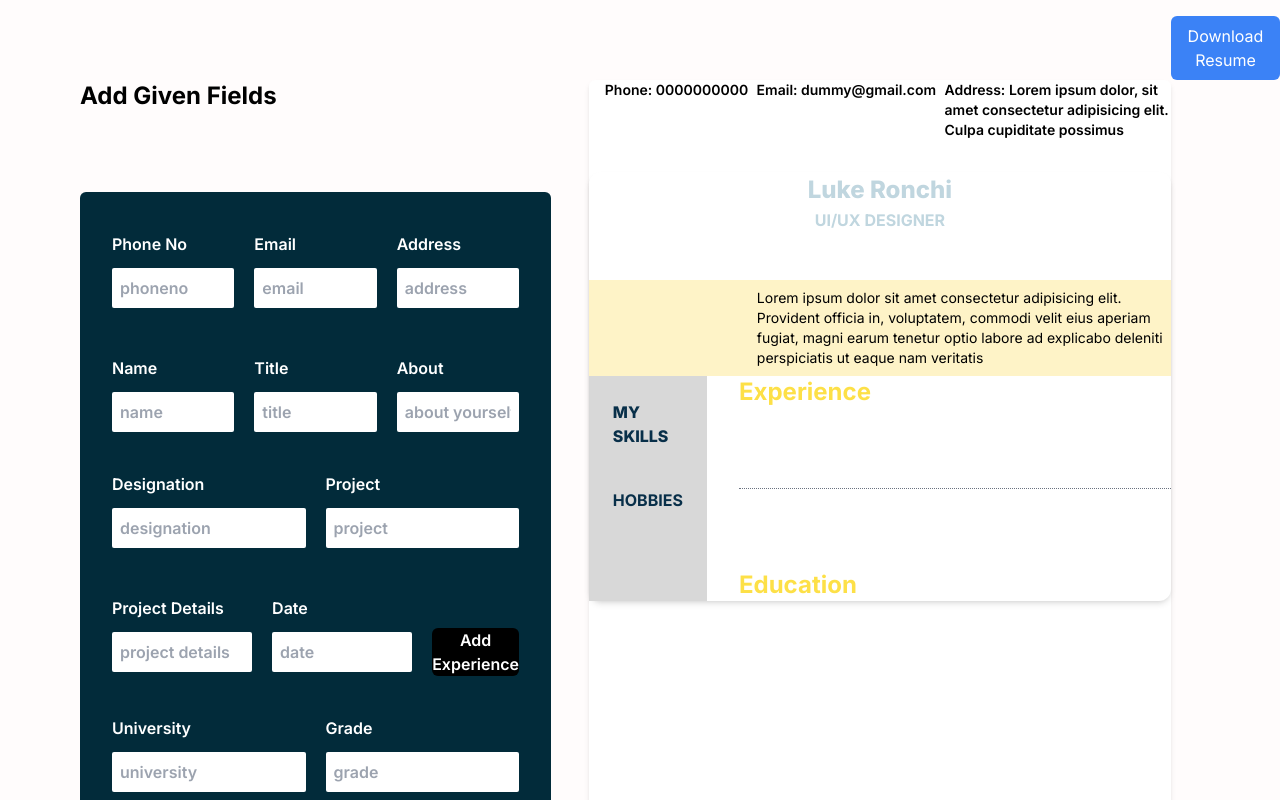
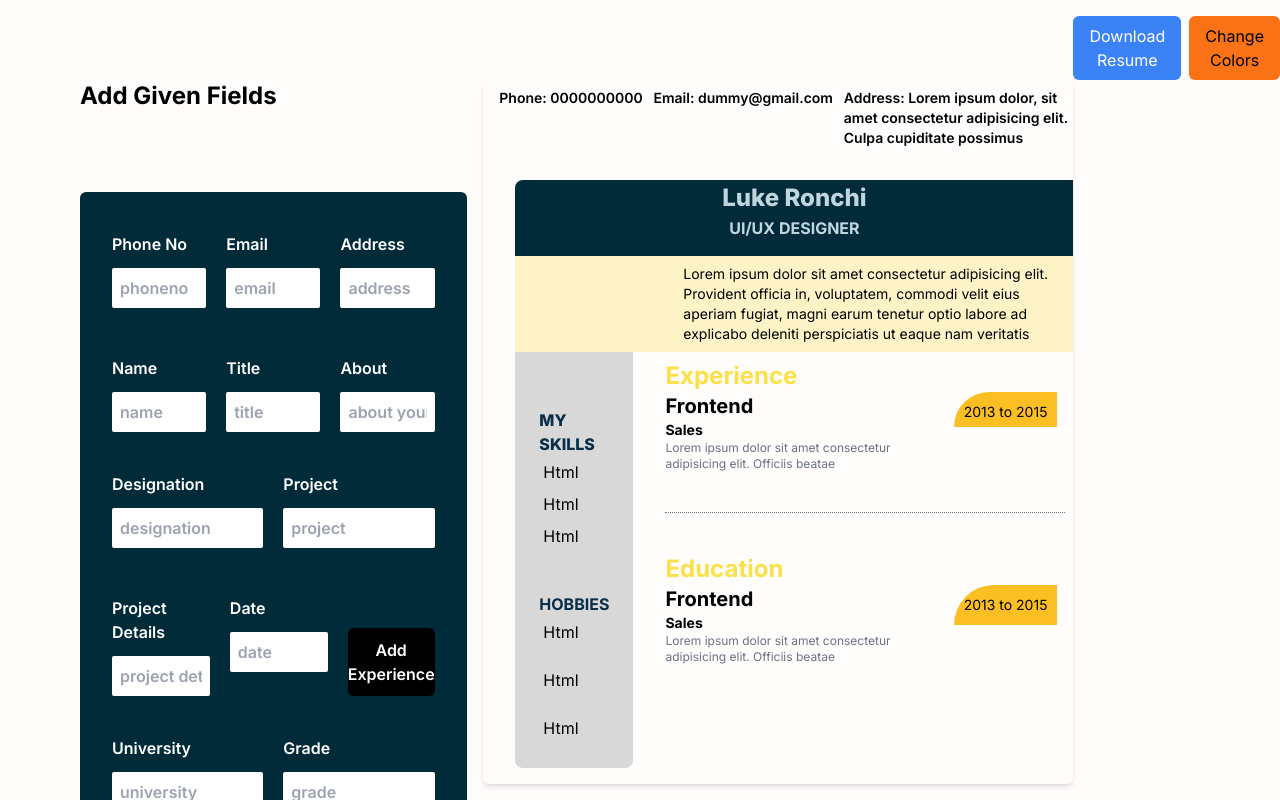
Before and after one commit to yash13565/GOCV, a Next.js app: page / in a window 1280 px wide. Shown: the top 800 px of the page. Built offline with nearby package versions, Linux system fonts and the light colour scheme.

Commit message:
Editing WIP

```diff
--- a/app/globals.css
+++ b/app/globals.css
@@ -6,3 +6,7 @@
 body {
   background-color: rgb(255, 252, 252);
 }
+
+.scrollbar-hide::-webkit-scrollbar {
+  display: none;
+}
--- a/components/LeftSection/LeftSection.tsx
+++ b/components/LeftSection/LeftSection.tsx
@@ -40,6 +40,10 @@ export default function LeftSection() {
   const [grade, setGrade] = useState('');
   const [graduationDate, setGraduationDate] = useState('');
   const [educationData, setEducationData] = useState<educationData>([]);
+  const [show, setShow] = useState(true);
+  function toggleColors() {
+    setShow((prev) => !prev);
+  }
   function handleAddData() {
     setData([
       ...data,
@@ -131,7 +135,7 @@ export default function LeftSection() {
     <div className='flex-col md:flex-row md:flex'>
       <div>
         <h1 className='m-10 sm:m-20 font-bold text-2xl'>Add Given Fields</h1>
-        <div className='bg-[#022b3a] ml-10 sm:ml-20 w-[54%] md:w-[80%] p-3 rounded-md text-white font-semibold'>
+        <div className='bg-[#022b3a] ml-10 sm:ml-20 w-fit md:w-[80%] p-3 rounded-md text-white font-semibold max-h-[78vh] overflow-y-scroll scrollbar-hide'>
           <div className='p-5 flex-col items-baseline sm:flex sm:flex-row gap-5'>
             <div>
               <p>Phone No</p>
@@ -263,7 +267,7 @@ export default function LeftSection() {
               type='button'
               text='Add Experience'
               onClick={handleAddData}
-              className=' bg-black  rounded-md h-12 mt-10'
+              className=' bg-black  rounded-md  mt-10 '
             />
           </div>
           <div className='p-5 flex-col items-baseline sm:flex sm:flex-row gap-5'>
@@ -309,7 +313,7 @@ export default function LeftSection() {
               type='button'
               text='Add Education'
               onClick={addEducationData}
-              className=' bg-black  rounded-md h-12 mt-10 p-2'
+              className=' bg-black  rounded-md mt-10 p-2'
             />
           </div>
           <div className='p-5 flex-col  sm:flex sm:flex-row gap-5'>
@@ -349,7 +353,7 @@ export default function LeftSection() {
               type='button'
               text='Add Hobby'
               onClick={addHobby}
-              className=' bg-black p-3 rounded-md h-10 mt-9'
+              className=' bg-black p-3 rounded-md mt-8'
             />
           </div>
         </div>
@@ -357,9 +361,9 @@ export default function LeftSection() {
       {/* Resume Template goes here */}
       <div
         id='resume-container'
-        className='shadow-md bg-[#ffffff] w-[700px] mt-20 rounded-md max-h-[91vh]'
+        className='shadow-md w-[700px] mt-20 rounded-md h-fit pb-4'
       >
-        <div className='flex justify-between ml-[1rem] font-semibold text-sm'>
+        <div className='flex justify-between ml-[1rem] font-semibold text-sm mt-2'>
           <h1>Phone: {phone.length === 0 ? '0000000000' : phone}</h1>
           <h1>Email: {email.length === 0 ? 'dummy@gmail.com' : email}</h1>
           <h1 className='w-[40%]'>
@@ -369,41 +373,104 @@ export default function LeftSection() {
               : address}
           </h1>
         </div>
-        <div className='bg-[#ffffff] shadow-md mt-2 rounded-xl'>
-          <div className='flex flex-col items-center mt-8 text-left'>
-            <p className='font-extrabold text-[#c0d6df] text-[1.5rem]'>
+        <div className='mt-2 ml-8'>
+          <div
+            className={`flex flex-col items-center mt-8 text-left ${
+              show ? 'bg-[#022b3a]' : 'bg-cyan-400'
+            } rounded-tl-lg pb-4`}
+          >
+            <p
+              className={`font-extrabold ${
+                show ? 'text-[#c0d6df]' : 'text-[#246a73]'
+              } text-[1.5rem]`}
+            >
               {name.length === 0 ? 'Luke Ronchi' : name}
             </p>
-            <p className='font-bold text-[#c0d6df] text-[1rem]'>
+            <p
+              className={`font-bold ${
+                show ? 'text-[#c0d6df]' : 'text-[#246a73]'
+              } text-[1rem]`}
+            >
               {title.length === 0 ? 'UI/UX DESIGNER' : title}
             </p>
           </div>
-          <div className='mt-12 bg-amber-100 text-left p-2 min-h-[75px]'>
-            <p className=' ml-40 text-sm'>
+          <div
+            className={`${
+              show ? 'bg-amber-100' : 'bg-amber-600'
+            } text-left p-2 h-fit`}
+          >
+            <p
+              className={`ml-40 text-sm ${
+                show ? 'text-[black]' : 'text-[#fff]'
+              }`}
+            >
               {about.length === 0
                 ? 'Lorem ipsum dolor sit amet consectetur adipisicing elit. Provident officia in, voluptatem, commodi velit eius aperiam fugiat, magni earum tenetur optio labore ad explicabo deleniti perspiciatis ut eaque nam veritatis'
                 : about}
             </p>
           </div>
-          <div className='flex gap-8'>
-            <div className='bg-[#d8d8d8] p-6 w-[40%]'>
-              <h1 className='font-extrabold text-sky-950'>MY SKILLS</h1>
-              {skills?.map((skill, index) => (
-                <p className='p-1'>{skill.skills}</p>
-              ))}
+          <div className='flex gap-8 h-fit'>
+            <div
+              className={`${
+                show ? 'bg-[#d8d8d8]' : 'bg-[#eff6e0]'
+              } p-6 w-[40%] rounded-b-lg`}
+            >
+              <h1 className='font-extrabold text-sky-950 mt-8'>MY SKILLS</h1>
+              {skills.length === 0 ? (
+                <>
+                  <p className='p-1'>Html</p>
+                  <p className='p-1'>Html</p>
+                  <p className='p-1'>Html</p>
+                </>
+              ) : (
+                skills?.map((skill) => <p className='p-1'>{skill.skills}</p>)
+              )}
               <p className='mt-10 text-sky-950 font-bold'>HOBBIES</p>
               <div className='flex gap-4  flex-wrap '>
-                {hobby?.map((hobbies, index) => (
+                {hobby.length === 0 ? (
+                  <>
+                    <p className='p-1'>Html</p>
+                    <p className='p-1'>Html</p>
+                    <p className='p-1'>Html</p>
+                  </>
+                ) : (
+                  hobby?.map((hobbies, index) => (
                     <p key={index} className='p-1'>
                       {hobbies.hobby}
                     </p>
-                ))}
+                  ))
+                )}
               </div>
             </div>
+            <div className='mt-2'>
+              <h1
+                className={`font-bold ${
+                  show ? 'text-yellow-300' : 'text-cyan-400'
+                } text-2xl`}
+              >
+                Experience
+              </h1>
+              {data.length === 0 ? (
+                <div className='flex justify-between'>
                   <div>
-              <h1 className='font-bold text-yellow-300 text-2xl'>Experience</h1>
-              {data?.map((val, ind) => (
-                <div key={ind} className='flex justify-between pb-5'>
+                    <p className='font-bold text-xl'>Frontend</p>
+                    <p className='font-bold text-sm'>Sales</p>
+                    <p className='w-60 text-gray-500 text-xs'>
+                      Lorem ipsum dolor sit amet consectetur adipisicing elit.
+                      Officiis beatae
+                    </p>
+                  </div>
+                  <div
+                    className={`max-h-[35px] p-[10px] ${
+                      show ? 'bg-amber-400' : 'bg-cyan-700'
+                    } rounded-tl-[290px] mr-4`}
+                  >
+                    <p className='text-sm'>2013 to 2015</p>
+                  </div>
+                </div>
+              ) : (
+                data?.map((val, ind) => (
+                  <div key={ind} className='flex justify-between'>
                     <div>
                       <p className='font-bold text-xl'>{val?.designation}</p>
                       <p className='font-bold text-sm'>{val?.project}</p>
@@ -411,30 +478,64 @@ export default function LeftSection() {
                         {val?.projectDetails}
                       </p>
                     </div>
-                  <div className='max-h-[35px] p-[10px] bg-amber-400 rounded-tl-[290px]'>
+                    <div
+                      className={`max-h-[35px] p-[10px] ${
+                        show ? 'bg-amber-400' : 'bg-cyan-700'
+                      } rounded-tl-[290px] mr-4`}
+                    >
                       <p className='text-sm'>{val?.date}</p>
                     </div>
                   </div>
-              ))}
-              <div className='border-t border-dotted border-gray-500 my-20 w-[27rem]'></div>
-              <h1 className='font-bold text-yellow-300 text-2xl mt-[5rem]'>
+                ))
+              )}
+              <div className='border-t border-dotted border-gray-500 my-10 w-[25rem] mr-2'></div>
+              <h1
+                className={`font-bold ${
+                  show ? 'text-yellow-300' : 'text-cyan-400'
+                } text-2xl`}
+              >
                 Education
               </h1>
-              {educationData?.map((val, ind) => (
-                <div key={ind} className='flex justify-between pb-5'>
+              {educationData.length === 0 ? (
+                <div className='flex justify-between pb-4'>
+                  <div>
+                    <p className='font-bold text-xl'>Frontend</p>
+                    <p className='font-bold text-sm'>Sales</p>
+                    <p className='w-60 text-gray-500 text-xs'>
+                      Lorem ipsum dolor sit amet consectetur adipisicing elit.
+                      Officiis beatae
+                    </p>
+                  </div>
+                  <div
+                    className={`h-fit p-[10px] ${
+                      show ? 'bg-amber-400' : 'bg-cyan-700'
+                    } rounded-tl-[290px] mr-4`}
+                  >
+                    <p className='text-sm'>2013 to 2015</p>
+                  </div>
+                </div>
+              ) : (
+                educationData?.map((val, ind) => (
+                  <div key={ind} className='flex justify-between pb-4'>
                     <div>
                       <p className='font-bold text-xl'>{val?.university}</p>
                       <p className='font-bold text-sm'>{val?.grade}</p>
                     </div>
-                  <div className='max-h-[35px] p-[10px] bg-amber-400 rounded-tl-[290px]'>
+                    <div
+                      className={`h-fit p-[10px] ${
+                        show ? 'bg-amber-400' : 'bg-cyan-700'
+                      } rounded-tl-[290px] mr-4`}
+                    >
                       <p className='text-sm'>{val?.graduationDate}</p>
                     </div>
                   </div>
-              ))}
+                ))
+              )}
             </div>
           </div>
         </div>
       </div>
+      <div className='flex gap-2'>
         <div>
           <Button
             type='button'
@@ -443,6 +544,15 @@ export default function LeftSection() {
             className='bg-blue-500 text-white px-4 py-2 rounded-md mt-4'
           />
         </div>
+        <div>
+          <Button
+            type='button'
+            text='Change Colors'
+            onClick={toggleColors}
+            className={`bg-orange-500 px-4 py-2 rounded-md mt-4`}
+          />
+        </div>
+      </div>
     </div>
   );
 }
```
Lines whose indentation alone changed are shown as unchanged.
